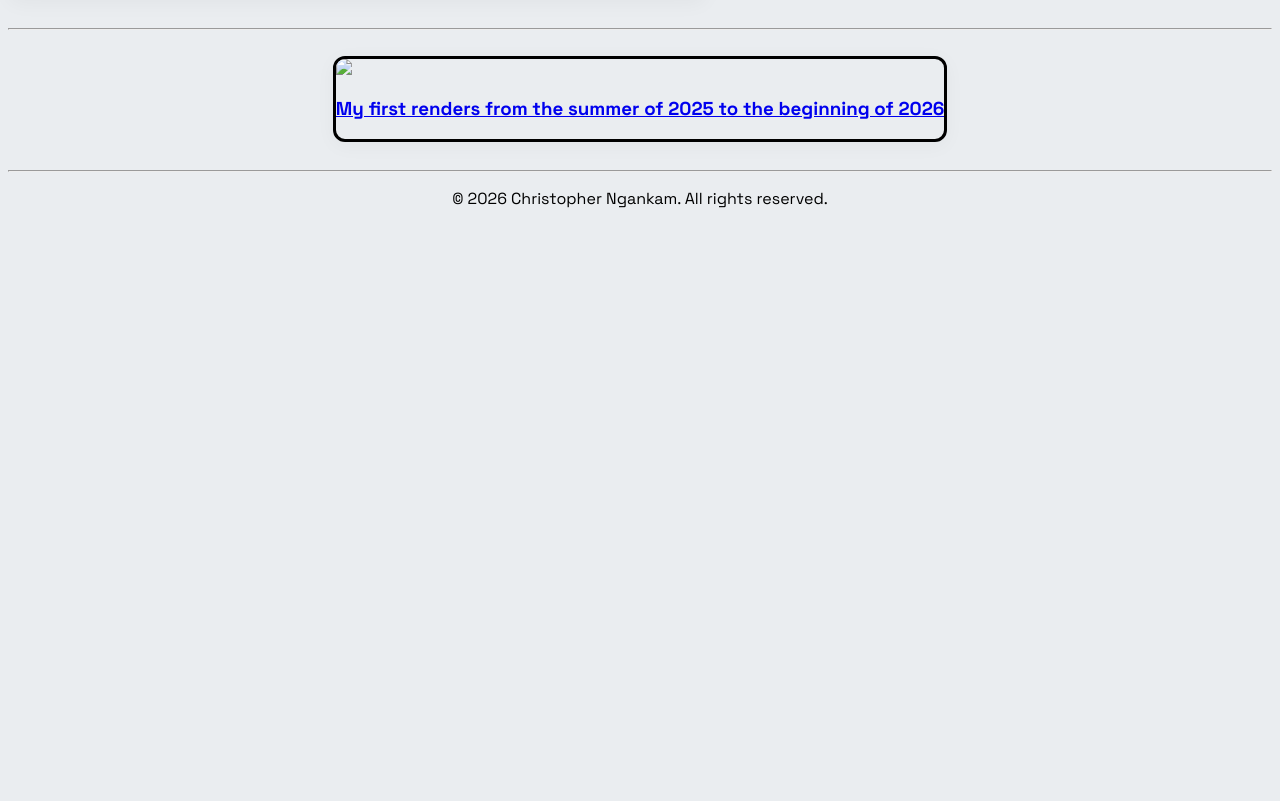
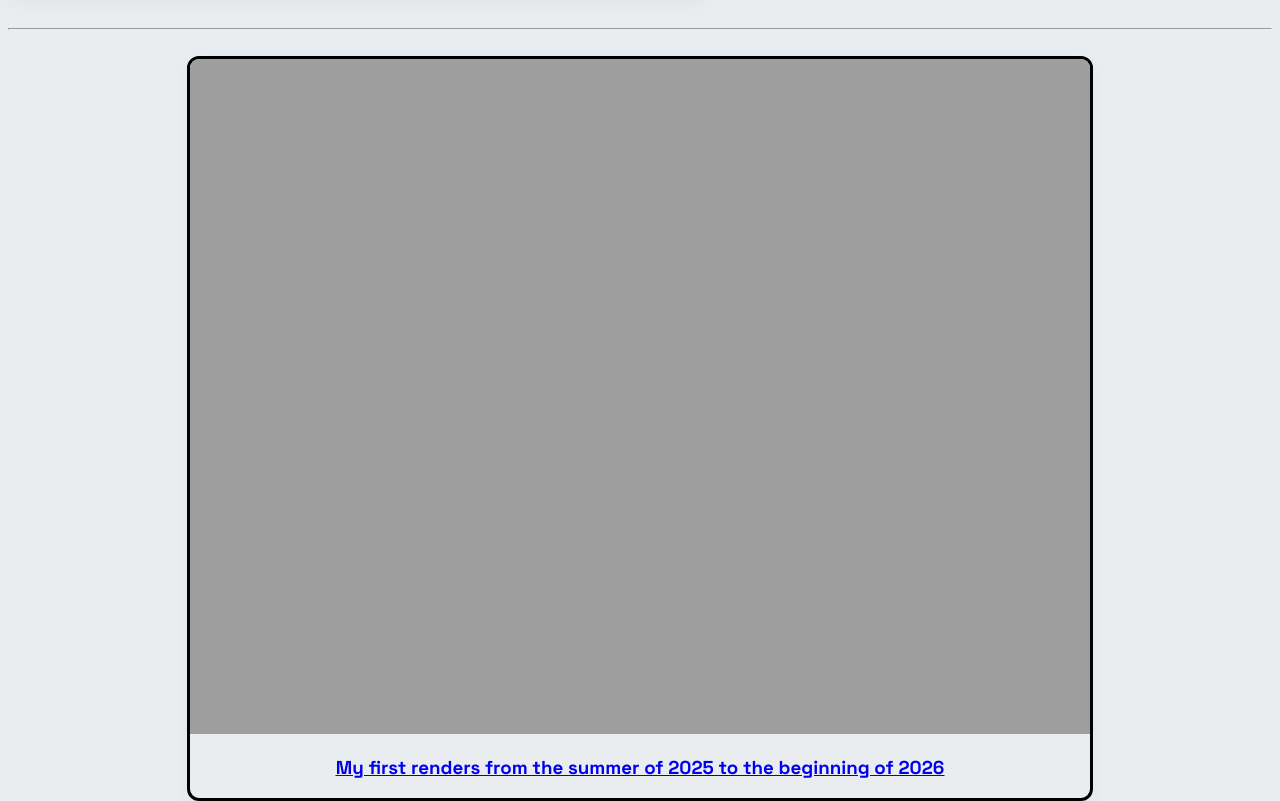
Before and after one commit to OldChrisN/Chris-s-Portfolio, a plain HTML site: page index.html in a window 1280 px wide. Shown: the part 3573-4374 px from the top of the page. Before the commit the page ends 3798 px from the top, so only its background shows below. Drawn offline with Linux system fonts and the light colour scheme; the site is published under a folder, as on GitHub Pages, so addresses that start at the root find nothing.

Commit message:
Fix HTML formatting and ensure proper syntax

```diff
--- a/index.html
+++ b/index.html
@@ -105,7 +105,7 @@
         <div class="OriginalOriginals">
             <div class="Originals">
                 <a href="OG.html">
-                    <img src="/OGRenders/T-34.png">
+                    <img src="OGRenders/T-34.png">
                     <h3><u>My first renders from the summer of 2025 to the beginning of 2026</u></h3>
                 </a>
             </div>
```
